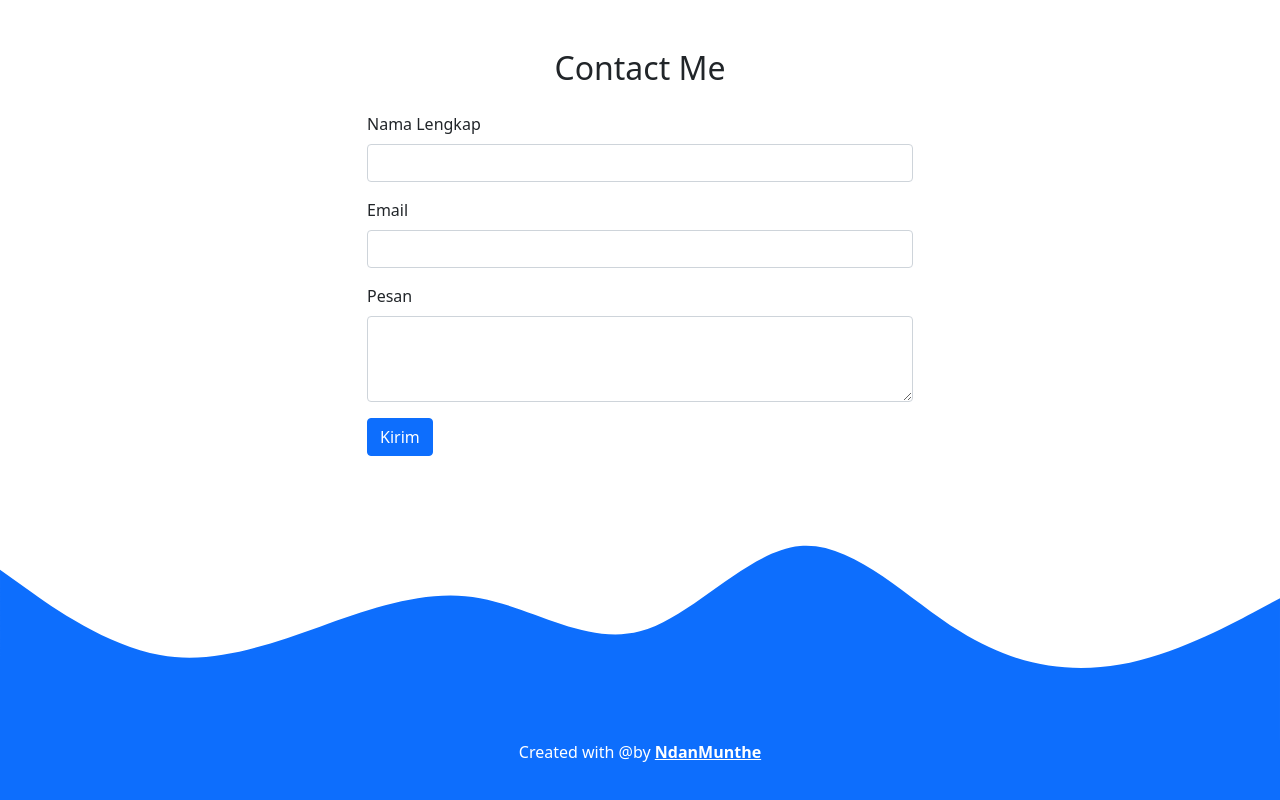
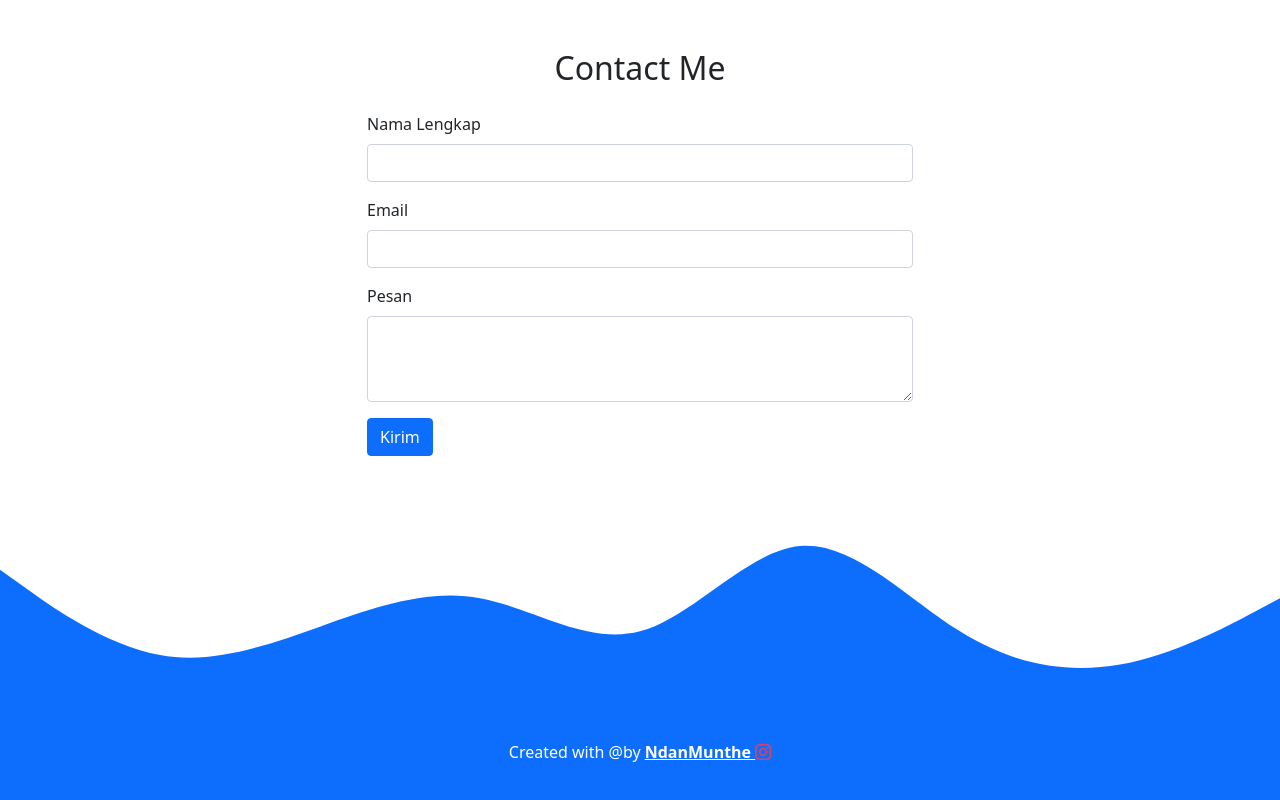
Before and after one commit to Ndanmunthe/ndanmunthe_portofolio, a plain HTML site: page index.html in a window 1280 px wide. Shown: the part 2014-2814 px from the top of the page. Drawn offline with nearby package versions, Linux system fonts and the light colour scheme; files whose address does not match are found by name.

Commit message:
menambahkan logo ig di bagian footer

```diff
--- a/index.html
+++ b/index.html
@@ -199,7 +199,7 @@ IT Support</p>
 
     <!-- Footer -->
     <footer class="bg-primary text-white text-center pb-5">
-      <p>Created with @by <a href="https://www.instagram.com/ndan_munthe/profilecard/?igsh=bWFvNm96Y3Zjd2Zx" class="text-white fw-bold">NdanMunthe</a></p>
+      <p>Created with @by <a href="https://www.instagram.com/ndan_munthe/profilecard/?igsh=bWFvNm96Y3Zjd2Zx" class="text-white fw-bold">NdanMunthe <i class="bi bi-instagram" style="font-size: 1rem; color: #e4405f;"></i></a></p>
     </footer>
     <!-- Akhir Footer -->
 
```
